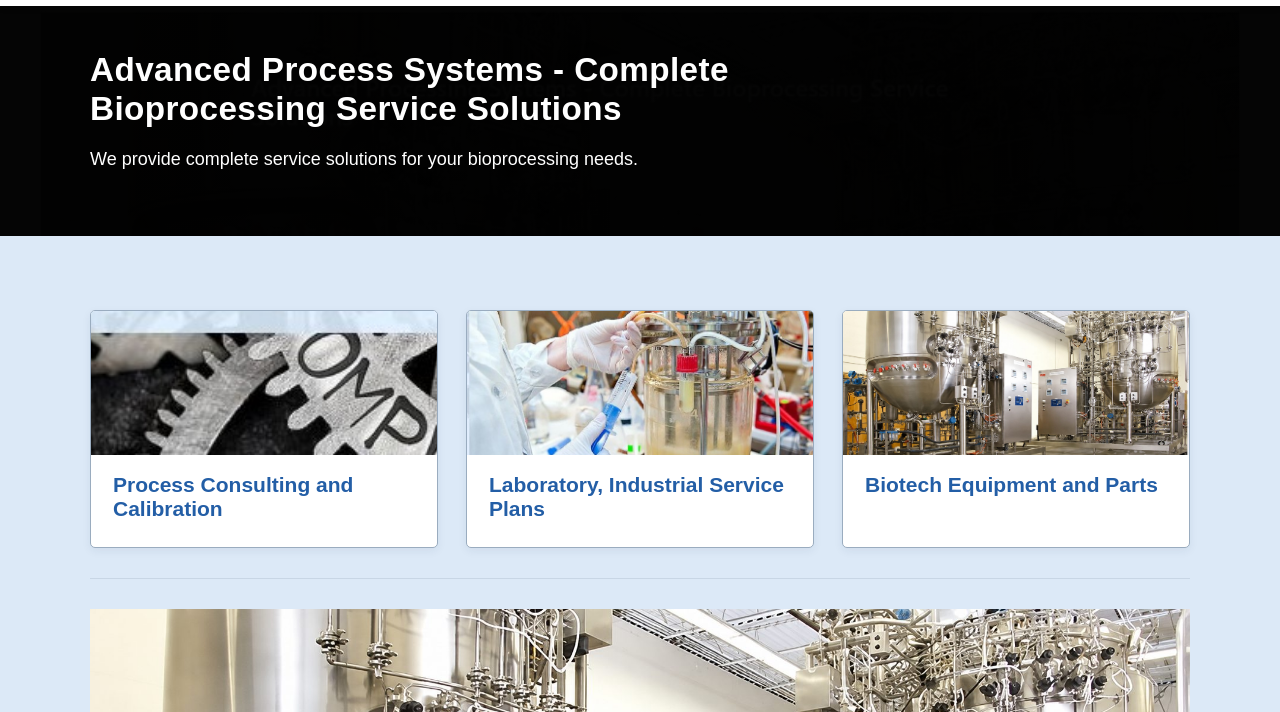
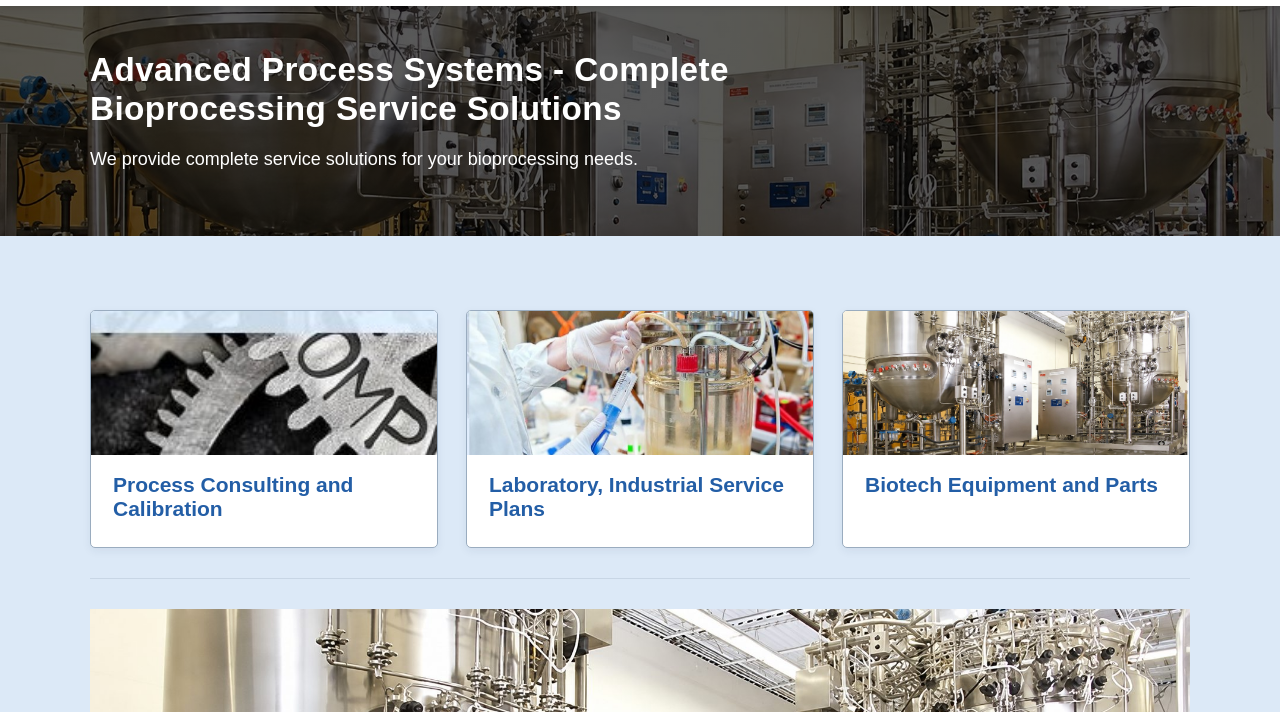
Before and after one commit to mciccarello/aps, a plain HTML site: page index.html in a window 1280 px wide. Shown: the part 88-800 px from the top of the page. Drawn offline with Linux system fonts and the light colour scheme.

Commit message:
Replace hero background with clean equipment photo
- Swap hero-process.jpg (baked-in text artifact) for the clean
  bioprocess.jpg; lighten overlay to 65% so the photo shows
- Delete the now-unused hero-process.jpg

Co-Authored-By: Claude Opus 4.8 <noreply@anthropic.com>

```diff
--- a/assets/styles.css
+++ b/assets/styles.css
@@ -5,7 +5,7 @@ a{color:var(--blue);text-decoration:none} a:hover{text-decoration:underline}
 .site-header{height:94px;background:#fff;display:flex;align-items:center;justify-content:space-between;padding:0 max(24px,calc((100vw - 1180px)/2));position:sticky;top:0;z-index:20;box-shadow:0 1px 7px #0002}
 .logo{width:330px;max-height:82px;object-fit:contain;object-position:left center}.menu-btn{border:0;background:transparent;font-size:30px;cursor:pointer;color:#222}
 .nav{position:fixed;right:0;top:76px;width:min(360px,90vw);background:#fff;box-shadow:0 10px 25px #0004;padding:18px 26px;display:none;z-index:30}.nav.open{display:block}.nav a{display:block;padding:8px 0;border-bottom:1px solid #dde4ed;font-weight:600}
-.hero{min-height:230px;background:linear-gradient(#000000fa,#000000fa),url('hero-process.jpg') center/cover;display:flex;align-items:center}.hero .inner{width:min(1100px,90vw);margin:auto;color:#fff}.hero h1{font-size:clamp(20px,2.6vw,34px);font-weight:600;letter-spacing:.4px;line-height:1.15;margin:0 0 14px;max-width:850px}.hero p{font-size:18px;max-width:700px}
+.hero{min-height:230px;background:linear-gradient(#000000a6,#000000a6),url('bioprocess.jpg') center/cover;display:flex;align-items:center}.hero .inner{width:min(1100px,90vw);margin:auto;color:#fff}.hero h1{font-size:clamp(20px,2.6vw,34px);font-weight:600;letter-spacing:.4px;line-height:1.15;margin:0 0 14px;max-width:850px}.hero p{font-size:18px;max-width:700px}
 .page-head{background:var(--blue);color:#fff;padding:30px 0}.page-head .inner{width:min(1100px,92vw);margin:auto}.page-head h1{margin:0;font-size:34px;font-weight:600;letter-spacing:.5px}.page-head .lead{margin:8px 0 0;color:#dfeafb;font-size:18px}
 .page{background:#dce9f7;min-height:calc(100vh - 94px)}
 .container{width:min(1100px,92vw);margin:auto;padding:44px 0}.section{padding:30px 0;border-bottom:1px solid #8da0b544}.section:last-child{border:0}.section h1,.section h2,.section h3{line-height:1.15;margin-top:0}.section h1{font-size:38px}.section h2{font-size:28px}.section h3{font-size:21px}.lead{font-size:18px}.grid{display:grid;gap:28px}.grid.three{grid-template-columns:repeat(3,1fr)}.grid.two{grid-template-columns:repeat(2,1fr)}
```
Also changed, not shown: assets/hero-process.jpg (deleted).
